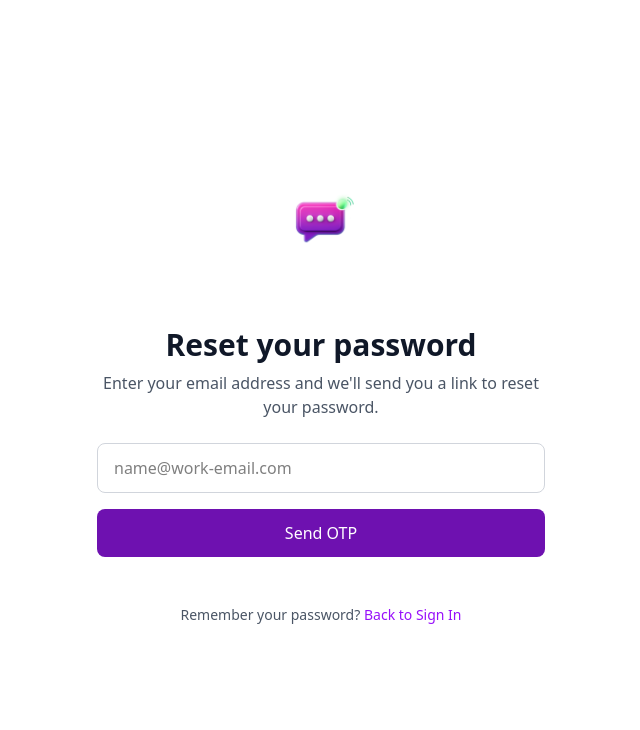
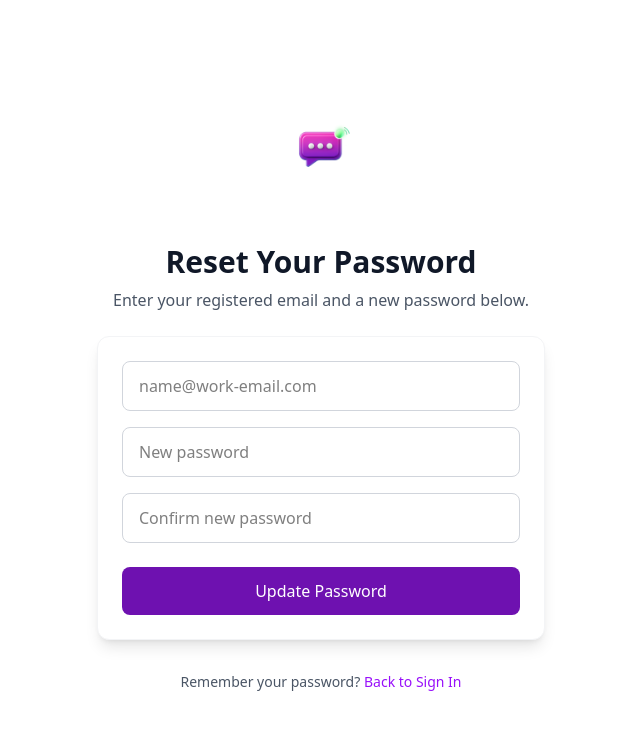
Before and after one commit to ayush9X/chat_box, a React (Vite) app: page /forgot-password in a window 1280 px wide. Shown: the top 730 px of the page, without its empty margins (319-959 px from the left). Built offline with nearby package versions, Linux system fonts and the light colour scheme.

Commit message:
changes done

```diff
--- a/src/components/ForgotPassword.jsx
+++ b/src/components/ForgotPassword.jsx
@@ -6,63 +6,64 @@ import logo from "../assets/logo.png"; // adjust the path if needed
 
 const ForgotPassword = () => {
   const [email, setEmail] = useState("");
+  const [newPassword, setNewPassword] = useState("");
+  const [confirmPassword, setConfirmPassword] = useState("");
   const [message, setMessage] = useState("");
   const [loading, setLoading] = useState(false);
   const navigate = useNavigate();
 
-  // Handle form submission
   const handleSubmit = async (e) => {
     e.preventDefault();
     setMessage("");
+
+    if (newPassword !== confirmPassword) {
+      setMessage("❌ Passwords do not match.");
+      return;
+    }
+
     setLoading(true);
 
     try {
       const res = await axios.post(
         `${link}/user/forgot-password`,
-        { email },
+        {
+          email,
+          new_password: newPassword,
+        },
         {
           headers: { "Content-Type": "application/json" },
         }
       );
 
       if (res.status === 200) {
-        // ✅ Save email in localStorage
-        localStorage.setItem("email", email);
-
-        // ✅ Redirect to OTP page
-        navigate("/reset-password");
+        setMessage("✅ Password updated successfully! Redirecting to login...");
+        setTimeout(() => navigate("/login"), 2000);
       }
     } catch (err) {
       setMessage(
-        "❌ Error: " +
-          (err.response?.data?.message || err.message || "Something went wrong")
+        "❌ " +
+        (err.response?.data?.message || err.message || "Something went wrong.")
       );
     } finally {
       setLoading(false);
     }
   };
 
-  // Handle back to login
-  const handleBackToLogin = () => {
-    navigate("/login");
-  };
+  return (
+    <div className="flex flex-col items-center justify-center min-h-screen bg-white px-4">
+      <img src={logo} alt="JoinChat Logo" className="w-28 mb-6" />
 
-  return (
-    <div className="flex flex-col items-center justify-center min-h-screen bg-white">
-      {/* Logo */}
-      <img src={logo} alt="JoinChat Logo" className="w-32 mb-6" />
-
-      {/* Heading */}
       <h1 className="text-3xl font-bold text-gray-900 mb-2 text-center">
-        Reset your password
+        Reset Your Password
       </h1>
       <p className="text-gray-600 mb-6 text-center max-w-md">
-        Enter your email address and we'll send you a link to reset your
-        password.
+        Enter your registered email and a new password below.
       </p>
 
-      {/* Forgot Password Form */}
-      <form onSubmit={handleSubmit} className="w-full max-w-md">
+      <form
+        onSubmit={handleSubmit}
+        className="w-full max-w-md bg-white shadow-lg rounded-xl p-6 border border-gray-100"
+      >
         <input
           type="email"
           name="email"
@@ -73,34 +74,49 @@ const ForgotPassword = () => {
           className="w-full border border-gray-300 rounded-lg px-4 py-3 mb-4 focus:ring-2 focus:ring-purple-500 focus:border-transparent outline-none"
         />
 
+        <input
+          type="password"
+          name="newPassword"
+          placeholder="New password"
+          value={newPassword}
+          onChange={(e) => setNewPassword(e.target.value)}
+          required
+          className="w-full border border-gray-300 rounded-lg px-4 py-3 mb-4 focus:ring-2 focus:ring-purple-500 focus:border-transparent outline-none"
+        />
+
+        <input
+          type="password"
+          name="confirmPassword"
+          placeholder="Confirm new password"
+          value={confirmPassword}
+          onChange={(e) => setConfirmPassword(e.target.value)}
+          required
+          className="w-full border border-gray-300 rounded-lg px-4 py-3 mb-6 focus:ring-2 focus:ring-purple-500 focus:border-transparent outline-none"
+        />
+
         <button
           type="submit"
           disabled={loading}
-          className="w-full bg-purple-800 text-white font-medium rounded-lg py-3 hover:bg-purple-900 transition-colors disabled:opacity-50 disabled:cursor-not-allowed mb-4"
+          className="w-full bg-purple-800 text-white font-medium rounded-lg py-3 hover:bg-purple-900 transition-colors disabled:opacity-50 disabled:cursor-not-allowed"
         >
-          {loading ? "Sending..." : "Send OTP"}
+          {loading ? "Updating..." : "Update Password"}
         </button>
+
+        {/* Message */}
+        {message && (
+          <p
+            className={`mt-4 text-center text-sm font-medium ${message.startsWith("✅") ? "text-green-600" : "text-red-600"
+              }`}
+          >
+            {message}
+          </p>
+        )}
       </form>
 
-      {/* Response Message */}
-      {message && (
-        <div className="mt-4 p-3 rounded-lg max-w-md w-full text-center">
-          <p className="text-red-600">{message}</p>
-        </div>
-      )}
-
-      {/* Loading Indicator */}
-      {loading && (
-        <div className="mt-4">
-          <div className="animate-spin rounded-full h-6 w-6 border-b-2 border-purple-800"></div>
-        </div>
-      )}
-
-      {/* Back to Login link */}
       <p className="mt-8 text-sm text-gray-600">
         Remember your password?{" "}
         <button
-          onClick={handleBackToLogin}
+          onClick={() => navigate("/login")}
           className="text-purple-600 hover:underline bg-none border-none cursor-pointer"
         >
           Back to Sign In
```
Also changed, not shown: 1 other file (tests, documents, lock files or other folders).
